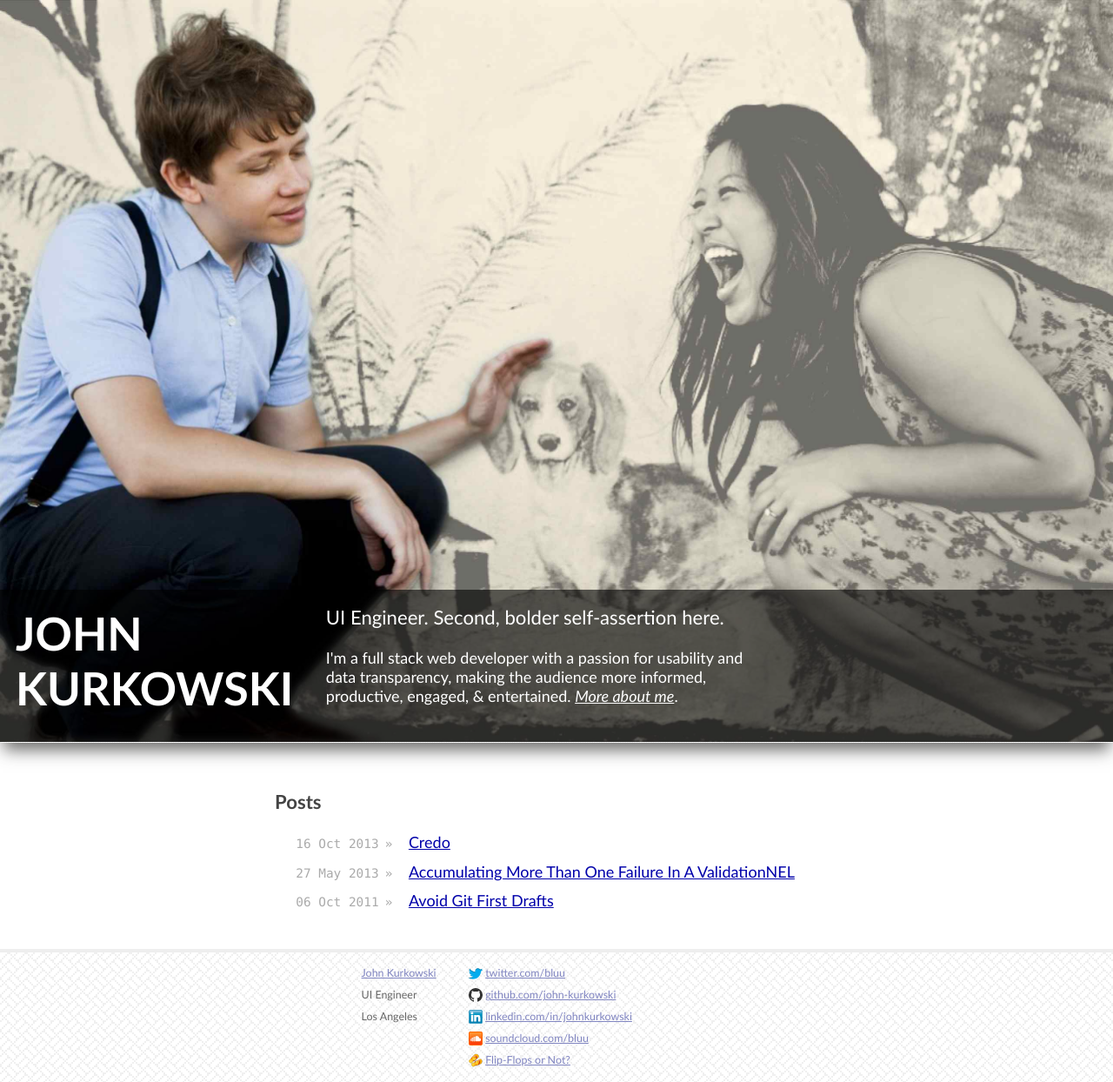
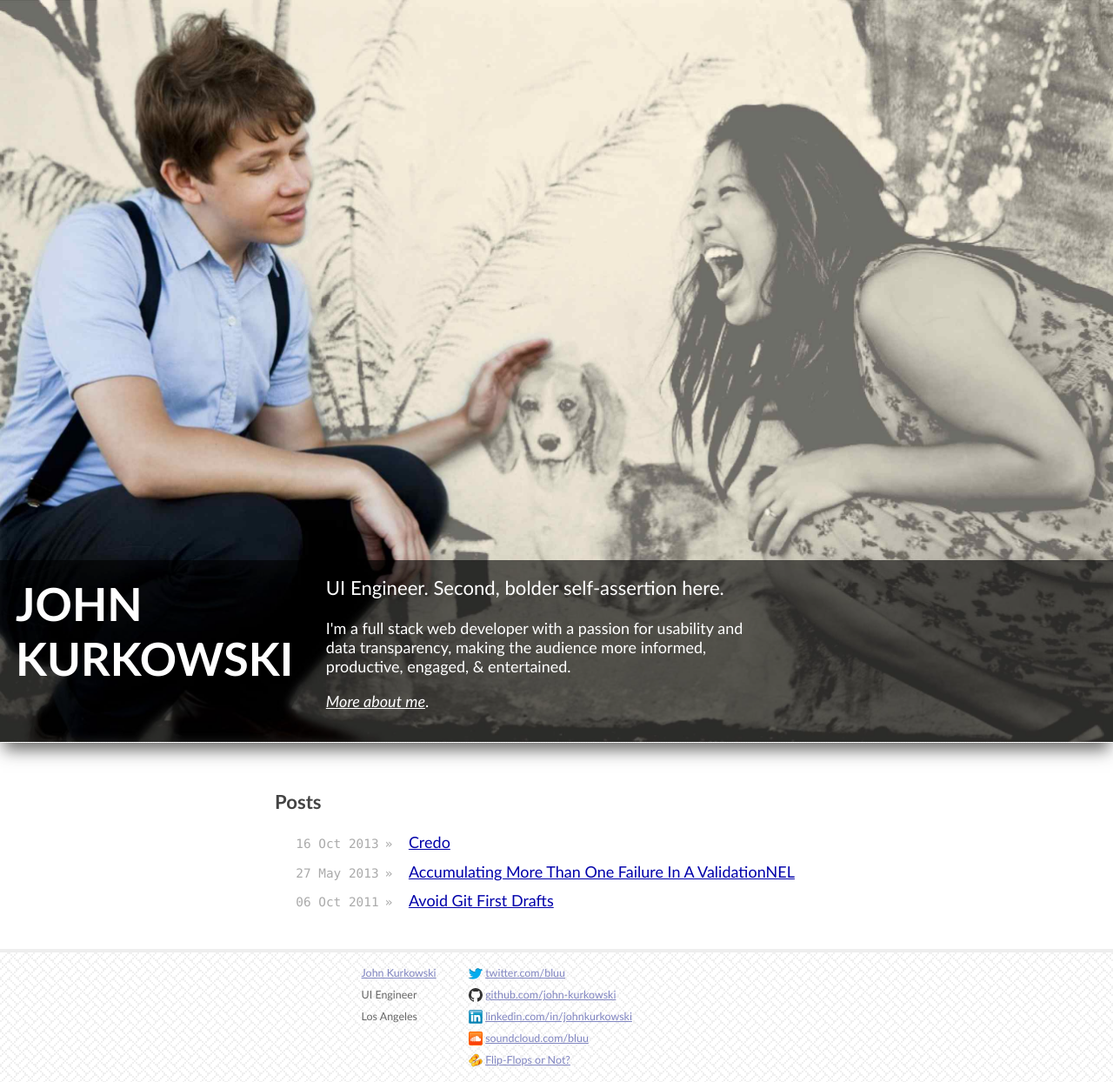
Before and after one commit to john-kurkowski/john-kurkowski.github.io, a Jekyll site: the page built from index.html, in a window 1280 px wide. Shown: the whole page at 87% size. Built offline with Jekyll 4.4.1, drawn with Linux system fonts in a browser that asks for light colours; nearby versions of some CDN libraries.

Commit message:
Very slightly more prominent About link.

```diff
--- a/css/main.css
+++ b/css/main.css
@@ -83,12 +83,9 @@ header h1 {
   margin-bottom: 0.25em;
 }
 
-header h2 {
-  margin-bottom: 1em;
-}
-
 header h2, header h3 {
   font-weight: normal;
+  margin-bottom: 1em;
 }
 
 header a, header a:visited {
--- a/index.html
+++ b/index.html
@@ -16,7 +16,10 @@ layout: base
         <h3>
           I'm a full stack web developer with a passion for usability and data
           transparency, making the audience more informed, productive, engaged,
-          &amp; entertained. <a href="/about" class="about">More about me</a>.
+          &amp; entertained.
+        </h3>
+        <h3>
+          <a href="/about" class="about">More about me</a>.
         </h3>
       </div>
       <div class="statement">
```
